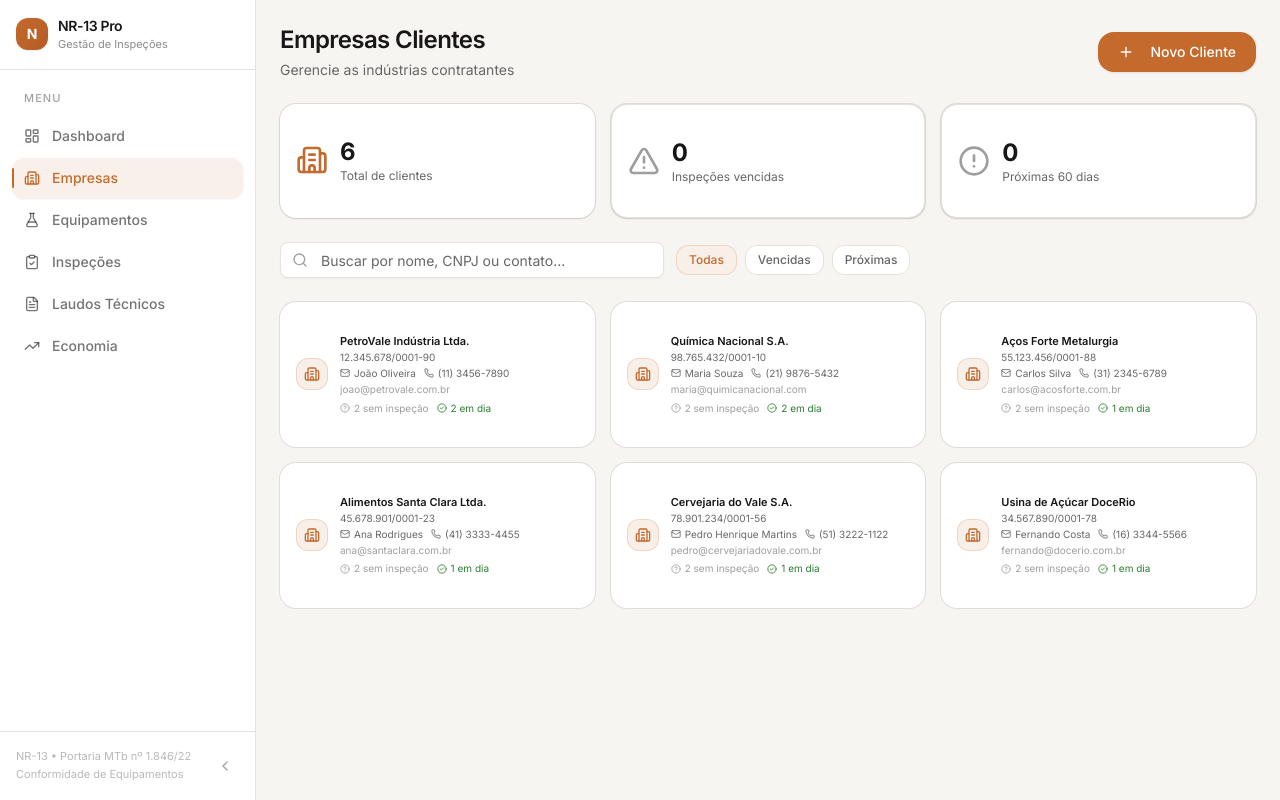
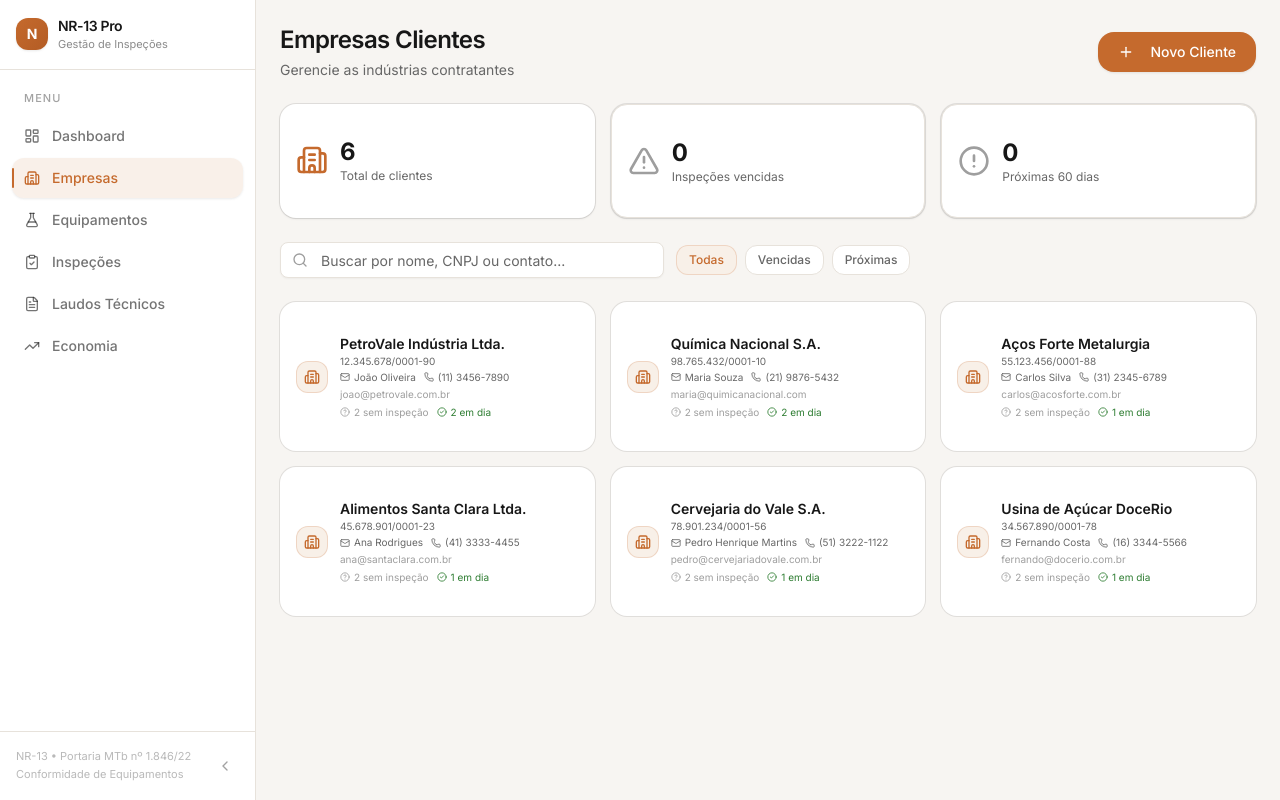
Before and after one commit to fluxsdigital/nr13pro, a Next.js app: page /clientes in a window 1280 px wide. Built offline with nearby package versions, Linux system fonts and the light colour scheme.

Commit message:
fix: fonte maior na primeira linha dos cards de clientes

```diff
--- a/src/app/clientes/page.tsx
+++ b/src/app/clientes/page.tsx
@@ -222,7 +222,7 @@ export default function Clientes() {
                         </div>
                         <div className="min-w-0">
                           <div className="flex items-center gap-2 flex-wrap">
-                            <p className="text-[11px] font-semibold text-text-primary truncate">{cli.nome}</p>
+                            <p className="text-sm font-semibold text-text-primary truncate">{cli.nome}</p>
                             {urgency === "urgente" && (
                               <Badge className="bg-red-100 text-red-700 border-red-200 hover:bg-red-100 text-[10px] leading-tight py-0 px-1.5">
                                 <AlertTriangle className="h-2.5 w-2.5 mr-0.5" />
```
